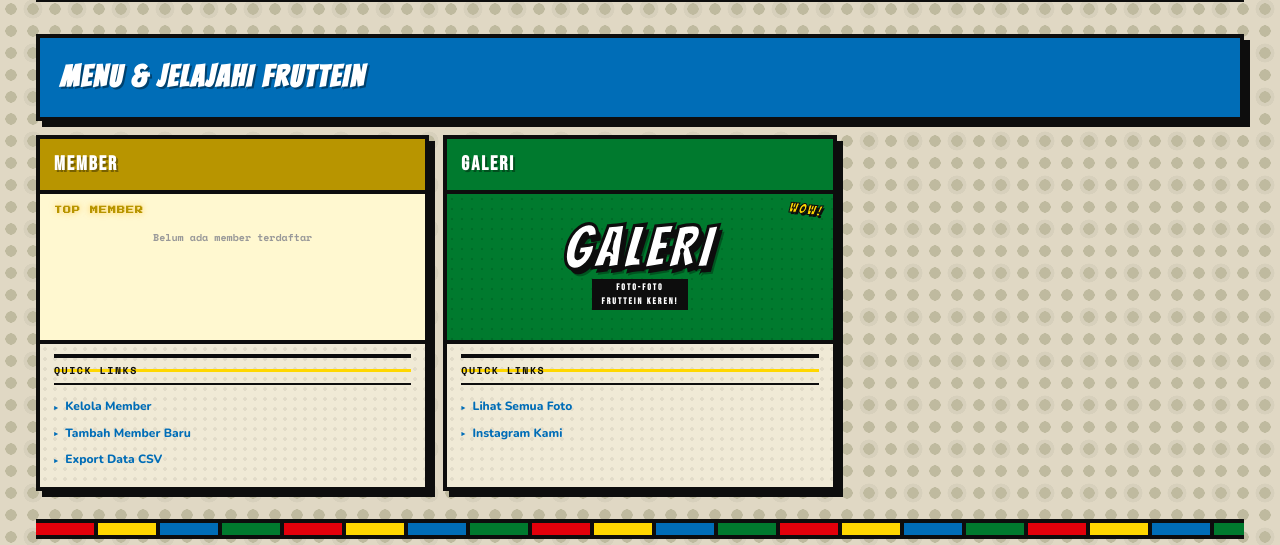
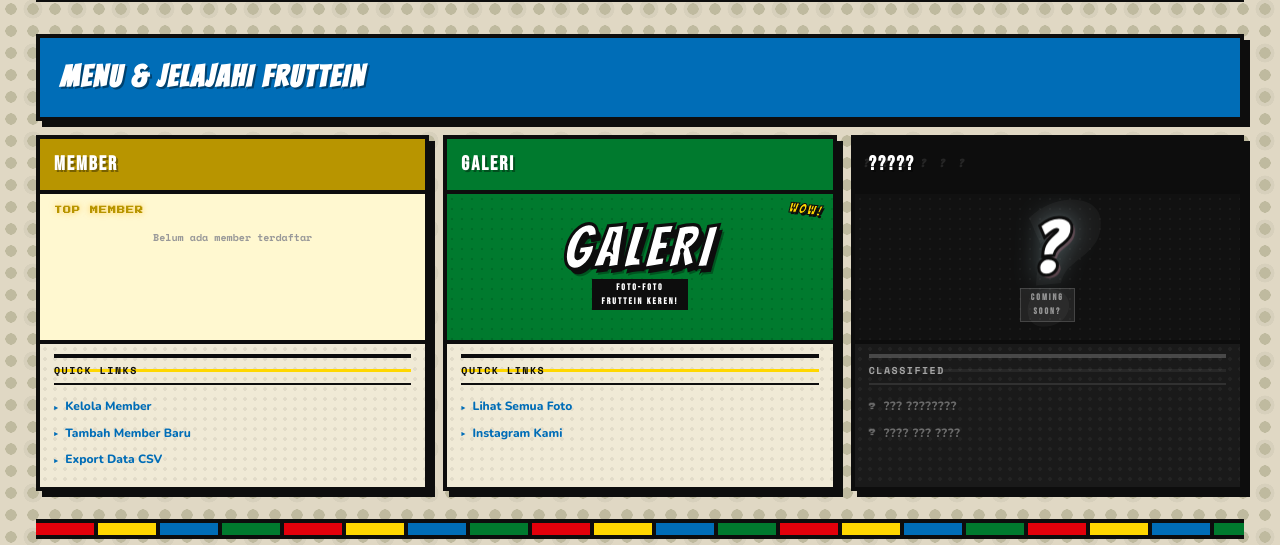
Before and after one commit to zevtiffany/Fruttein, a website: page index.html in a window 1280 px wide. Shown: the part 2400-2945 px from the top of the page. Drawn offline with nearby package versions, Linux system fonts and the light colour scheme; no server answers.

Commit message:
???? grid

```diff
--- a/css/styles.css
+++ b/css/styles.css
@@ -595,6 +595,134 @@ section h2 {
   background: var(--purple);
 }
 
+.section-card--mystery .section-card-header {
+  background: var(--black);
+  position: relative;
+  overflow: hidden;
+}
+
+.section-card--mystery .section-card-header::after {
+  content: '? ? ? ? ? ? ?';
+  position: absolute;
+  top: 50%;
+  left: -10px;
+  transform: translateY(-50%);
+  font-family: var(--font-hero);
+  font-size: 11px;
+  letter-spacing: 6px;
+  color: rgba(255,255,255,0.1);
+  white-space: nowrap;
+  pointer-events: none;
+}
+
+/* ---- Mystery panel ---- */
+.mystery-panel {
+  width: 100%;
+  height: 150px;
+  border-bottom: var(--b4);
+  display: flex;
+  flex-direction: column;
+  align-items: center;
+  justify-content: center;
+  position: relative;
+  overflow: hidden;
+  flex-shrink: 0;
+  background-color: #111;
+  background-image:
+    radial-gradient(circle, rgba(255,255,255,0.04) 1.5px, transparent 1.5px);
+  background-size: 10px 10px;
+}
+
+/* Giant faded ? behind everything */
+.mystery-bg-char {
+  position: absolute;
+  font-family: var(--font-hero);
+  font-size: 160px;
+  color: rgba(255, 255, 255, 0.04);
+  top: 50%;
+  left: 50%;
+  transform: translate(-50%, -50%);
+  line-height: 1;
+  pointer-events: none;
+  user-select: none;
+}
+
+/* Main big ? */
+.mystery-mark {
+  font-family: var(--font-hero);
+  font-size: 72px;
+  color: var(--white);
+  -webkit-text-stroke: 3px var(--black);
+  text-shadow: 4px 4px 0 rgba(255,255,255,0.15), 0 0 30px rgba(255,255,255,0.4);
+  line-height: 1;
+  z-index: 1;
+  position: relative;
+  animation: mystery-pulse 2.4s ease-in-out infinite;
+}
+
+.mystery-sub {
+  font-family: var(--font-title);
+  font-size: 9px;
+  letter-spacing: 2px;
+  color: rgba(255,255,255,0.5);
+  text-align: center;
+  margin-top: 4px;
+  z-index: 1;
+  position: relative;
+  text-transform: uppercase;
+  background: rgba(255,255,255,0.08);
+  padding: 2px 10px;
+  border: 1px solid rgba(255,255,255,0.15);
+}
+
+/* Glitch-pulse animation */
+@keyframes mystery-pulse {
+  0%, 100% {
+    text-shadow: 4px 4px 0 rgba(255,255,255,0.15), 0 0 30px rgba(255,255,255,0.4);
+    transform: scaleY(1);
+  }
+  30% {
+    text-shadow: -3px 0 0 rgba(255,0,80,0.6), 3px 0 0 rgba(0,200,255,0.6), 0 0 40px rgba(255,255,255,0.6);
+    transform: scaleY(1.05) skewX(-3deg);
+  }
+  60% {
+    text-shadow: 4px 4px 0 rgba(255,255,255,0.15), 0 0 20px rgba(255,255,255,0.3);
+    transform: scaleY(0.97);
+  }
+}
+
+/* Quick links override for mystery card */
+.section-card--mystery .quick-links {
+  background-color: #1a1a1a;
+  background-image:
+    radial-gradient(circle, rgba(255, 255, 255, 0.04) 28%, transparent 29%);
+  background-size: 10px 10px;
+}
+
+.section-card--mystery .quick-links strong {
+  color: rgba(255,255,255,0.6);
+  border-top-color: rgba(255,255,255,0.2);
+  border-bottom-color: rgba(255,255,255,0.1);
+  background: linear-gradient(transparent 45%, rgba(255,255,255,0.06) 45%, rgba(255,255,255,0.06) 55%, transparent 55%);
+}
+
+.section-card--mystery .quick-links a {
+  color: rgba(255,255,255,0.35);
+  cursor: not-allowed;
+  letter-spacing: 0.5px;
+}
+
+.section-card--mystery .quick-links a:hover {
+  color: rgba(255,255,255,0.5);
+  letter-spacing: 1px;
+  text-decoration: none;
+}
+
+.section-card--mystery .quick-links a::before {
+  content: '? ';
+  color: inherit;
+}
+
 /* Equal-height content areas — Quick Links align across all cards */
 .section-card-img {
   width: 100%;
--- a/index.html
+++ b/index.html
@@ -213,6 +213,25 @@
             <ul>
               <li><a href="javascript:void(0)" onclick="openModal('galleryModal')">Lihat Semua Foto</a></li>
               <li><a href="https://www.instagram.com/fruttein" target="_blank">Instagram Kami</a></li>
+            </ul>
+          </div>
+        </div>
+
+        <!-- Mystery Card -->
+        <div class="section-card section-card--mystery">
+          <div class="section-card-header">
+            <span class="card-tag">?????</span>
+          </div>
+          <div class="mystery-panel">
+            <div class="mystery-bg-char">?</div>
+            <div class="mystery-mark">?</div>
+            <div class="mystery-sub">COMING<br>SOON?</div>
+          </div>
+          <div class="quick-links">
+            <strong>CLASSIFIED</strong>
+            <ul>
+              <li><a href="javascript:void(0)" onclick="void(0)">??? ????????</a></li>
+              <li><a href="javascript:void(0)" onclick="void(0)">???? ??? ????</a></li>
             </ul>
           </div>
         </div>
```
